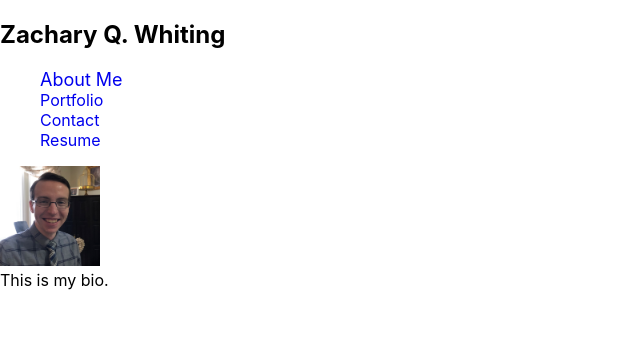
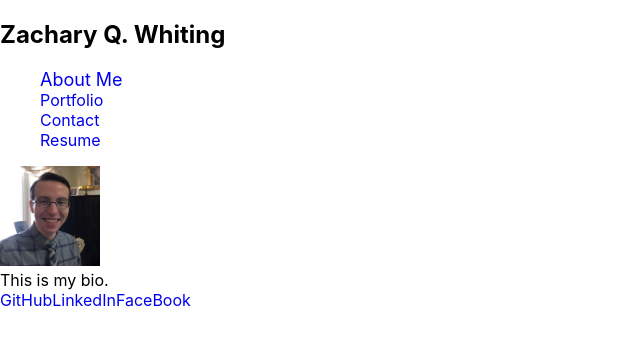
Before and after one commit to ZQWhiting/react-portfolio, a React (Create React App) app: page / in a window 1280 px wide. Shown: the top 344 px of the page, without its empty margins (0-640 px from the left). Built offline with nearby package versions, Linux system fonts and the light colour scheme.

Commit message:
added links to footer

```diff
--- a/src/components/Footer/index.js
+++ b/src/components/Footer/index.js
@@ -2,7 +2,22 @@ import React from 'react';
 import './style.css';
 
 function Footer() {
-	return null;
+	return (
+		<section>
+			<a href='https://github.com/ZQWhiting' target='_blank'>
+				GitHub
+			</a>
+			<a href='https://www.linkedin.com/in/zqwhiting' target='_blank'>
+				LinkedIn
+			</a>
+			<a
+				href='https://www.facebook.com/zachary.whiting.796'
+				target='_blank'
+			>
+				FaceBook
+			</a>
+		</section>
+	);
 }
 
 export default Footer;
```
